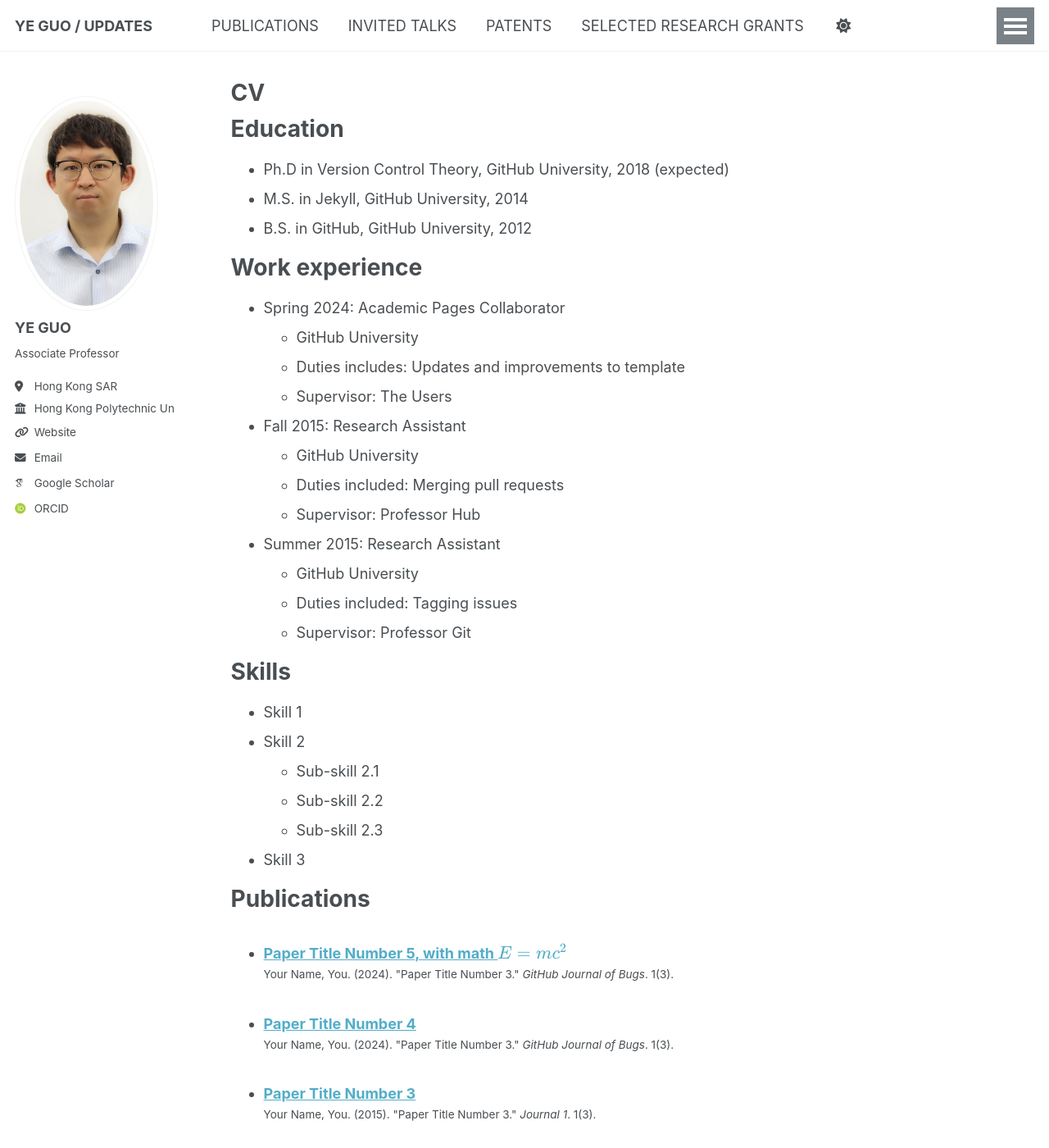
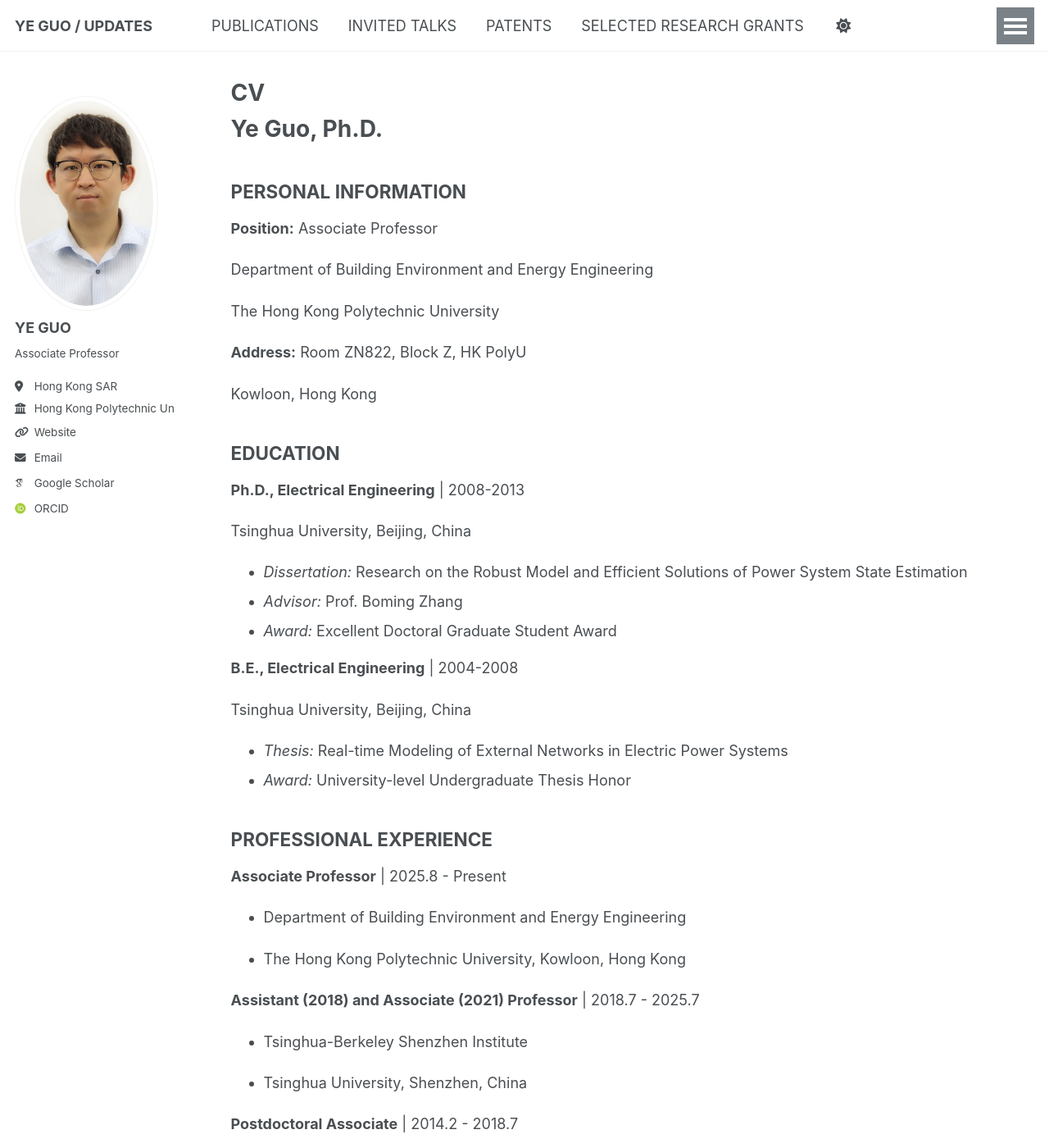
Before and after one commit to ye-guo/ye-guo.github.io, a Jekyll site: the page built from _pages/cv.md, in a window 1280 px wide and 1400 px high. Shown: the whole window at 82% size. Built offline with Jekyll 4.4.1, drawn with Linux system fonts in a browser that asks for light colours; some web fonts are replaced; a script that is not in the unit is left out; some of the changed text lies outside the part shown.

Commit message:
Update cv.md

```diff
--- a/_pages/cv.md
+++ b/_pages/cv.md
@@ -7,39 +7,64 @@
   - /resume
 ---
 
-{% include base_path %}
+# Ye Guo, Ph.D.
 
-Education
-======
-* Ph.D in Version Control Theory, GitHub University, 2018 (expected)
-* M.S. in Jekyll, GitHub University, 2014
-* B.S. in GitHub, GitHub University, 2012
+## PERSONAL INFORMATION
 
-Work experience
-======
-* Spring 2024: Academic Pages Collaborator
-  * GitHub University
-  * Duties includes: Updates and improvements to template
-  * Supervisor: The Users
+**Position:** Associate Professor
 
-* Fall 2015: Research Assistant
-  * GitHub University
-  * Duties included: Merging pull requests
-  * Supervisor: Professor Hub
+Department of Building Environment and Energy Engineering
 
-* Summer 2015: Research Assistant
-  * GitHub University
-  * Duties included: Tagging issues
-  * Supervisor: Professor Git
+The Hong Kong Polytechnic University
 
-Skills
-======
-* Skill 1
-* Skill 2
-  * Sub-skill 2.1
-  * Sub-skill 2.2
-  * Sub-skill 2.3
-* Skill 3
+**Address:** Room ZN822, Block Z, HK PolyU
+
+Kowloon, Hong Kong
+
+
+## EDUCATION
+
+**Ph.D., Electrical Engineering** \| 2008-2013
+
+Tsinghua University, Beijing, China
+
+- *Dissertation:* Research on the Robust Model and Efficient Solutions of Power System State Estimation
+- *Advisor:* Prof. Boming Zhang
+- *Award:* Excellent Doctoral Graduate Student Award
+
+**B.E., Electrical Engineering** \| 2004-2008
+
+Tsinghua University, Beijing, China
+
+- *Thesis:* Real-time Modeling of External Networks in Electric Power Systems
+- *Award:* University-level Undergraduate Thesis Honor
+
+## PROFESSIONAL EXPERIENCE
+
+**Associate Professor** \| 2025.8 - Present
+
+- Department of Building Environment and Energy Engineering
+
+- The Hong Kong Polytechnic University, Kowloon, Hong Kong
+
+**Assistant (2018) and Associate (2021) Professor** \| 2018.7 - 2025.7
+
+- Tsinghua-Berkeley Shenzhen Institute
+
+- Tsinghua University, Shenzhen, China
+
+**Postdoctoral Associate** \| 2014.2 - 2018.7
+
+- School of Electrical and Computer Engineering
+
+- Cornell University, Ithaca, New York, U.S.
+
+## RESEARCH AND TEACHING INTERESTS
+
+- Sustainable energy systems
+- Electricity markets
+- User-side energy resources and virtual power plants
+- Integrated energy systems and Energy Internet
 
 Publications
 ======
```
